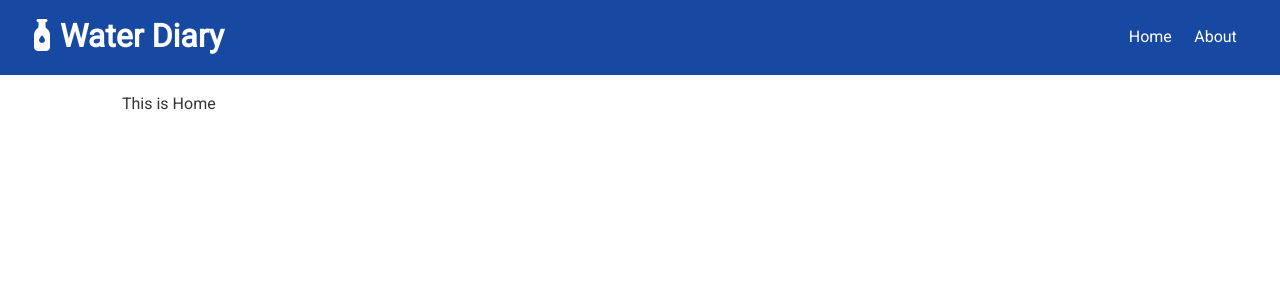
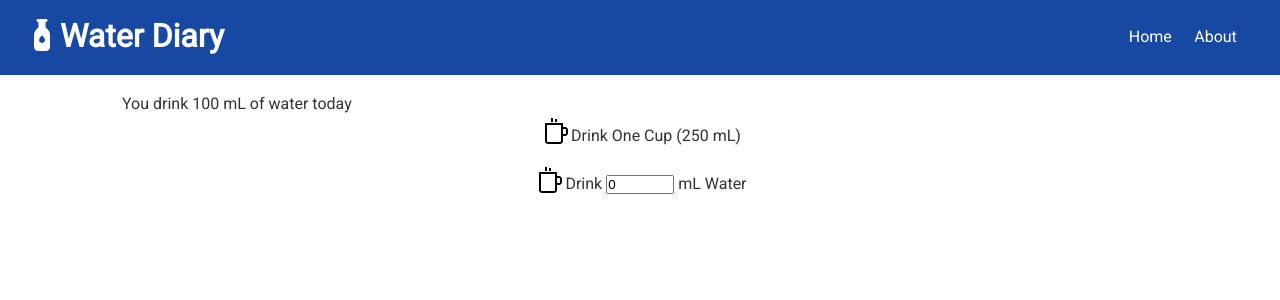
Before and after one commit to fanyewuji/water_diary, a React (Create React App) app in the folder client/: page / in a window 1280 px wide. Shown: the top 300 px of the page. Built offline with nearby package versions, Linux system fonts and the light colour scheme.

Commit message:
add drink water action for default and specific amount

```diff
--- a/client/src/App.css
+++ b/client/src/App.css
@@ -400,6 +400,31 @@ table th {
   transition: opacity 1000ms ease-in;
 }
 
+
+.drinkBtns {
+  display: flex;
+  flex-direction: column;
+  justify-content: center;
+  align-items: center;
+}
+
+.oneCupBtn {
+  display: flex;
+  justify-content: start;
+  align-items: center;
+}
+
+.oneCupIcon {
+  cursor: pointer;
+}
+
+.anyAmountBtn {
+  display: flex;
+  flex-direction: row;
+  justify-content: start;
+  align-items: center;
+}
+
 /* Mobile Styles */
 @media (max-width: 700px) {
   .hide-sm {
--- a/client/src/components/pages/Home.js
+++ b/client/src/components/pages/Home.js
@@ -1,8 +1,9 @@
-import React from 'react'
+import React from 'react';
+import Water from '../water/Water';
 
 const Home = () => {
   return (
-    <div>This is Home</div>
+    <Water />
   )
 }
 
--- /dev/null
+++ b/client/src/components/water/Water.js
@@ -0,0 +1,64 @@
+import React, { useState, useContext } from 'react';
+import WaterContext from '../../context/water/waterContext';
+
+const cupIcon =
+<svg width="32px" height="32px" viewBox="0 0 32 32" xmlns="http://www.w3.org/2000/svg">
+    <path d="M 12 2 L 12 6 L 14 6 L 14 2 Z M 16 3 L 16 6 L 18 6 L 18 3 Z M 6 7 L 6 25 C 6 26.644531 7.355469 28 9 28 L 21 28 C 22.644531 28 24 26.644531 24 25 L 24 20 L 26 20 C 27.644531 20 29 18.644531 29 17 L 29 14 C 29 12.355469 27.644531 11 26 11 L 24 11 L 24 7 Z M 8 9 L 22 9 L 22 25 C 22 25.554688 21.554688 26 21 26 L 9 26 C 8.445313 26 8 25.554688 8 25 Z M 24 13 L 26 13 C 26.554688 13 27 13.445313 27 14 L 27 17 C 27 17.554688 26.554688 18 26 18 L 24 18 Z"/>
+</svg>
+
+const DEFAULT_AMOUNT = 250;
+
+const Water = () => {
+    const waterContext = useContext(WaterContext);
+
+    const { waterToday } = waterContext;
+
+    const [customAmount, setCustomAmount] = useState(0);
+
+    const handleDrinkOneCup = () => {
+        waterContext.drinkWater(DEFAULT_AMOUNT);
+    }
+
+    const handleDrinkAnyAmount = () => {
+        waterContext.drinkWater(Number(customAmount));
+        setCustomAmount(0);
+    }
+
+    const handleChangeAmount = e => {
+        setCustomAmount(e.target.value);
+    }
+
+    return (
+        <>
+            <div>You drink { waterToday.water } mL of water today</div>
+            <div className='drinkBtns'>
+                <div className='oneCupBtn'>
+                    <div className='oneCupIcon' onClick={handleDrinkOneCup}>
+                        { cupIcon }
+                    </div>
+                    <span className='oneCupText'>Drink One Cup (250 mL)</span>
+                </div>
+                <div className='anyAmountBtn'>
+                    <div className='anyAmountIcon' onClick={handleDrinkAnyAmount}>
+                        { cupIcon }
+                    </div>
+                    <div>
+                        <span className='anyAmountText'>Drink </span>
+                            <input
+                                type='number'
+                                name='anyAmount'
+                                value={customAmount}
+                                min='0'
+                                max='3000'
+                                step='50'
+                                onChange={handleChangeAmount}
+                            />
+                        <span className='anyAmountText'> mL Water</span>
+                    </div>
+                </div>
+            </div>
+        </>
+    )
+}
+
+export default Water
--- a/client/src/context/types.js
+++ b/client/src/context/types.js
@@ -1,3 +1,3 @@
-export const DRINK_ONE = 'DRINK_ONE';
+export const DRINK_WATER = 'DRINK_WATER';
 export const SET_TODAY = 'SET_TODAY';
-export const UPDATE_TODAY = 'UPDATE_TODAY';
+// export const UPDATE_TODAY = 'UPDATE_TODAY';
--- a/client/src/context/water/WaterState.js
+++ b/client/src/context/water/WaterState.js
@@ -3,9 +3,8 @@ import WaterContext from './waterContext';
 import waterReducer from './waterReducer';
 
 import {
-    DRINK_ONE,
+    DRINK_WATER,
     SET_TODAY,
-    UPDATE_TODAY,
 } from '../types';
 
 const WaterState = props => {
@@ -13,7 +12,7 @@ const WaterState = props => {
         waterToday: {
             id: 1,
             date: '2022-04-27',
-            water: 2
+            water: 100
         }
     };
 
@@ -21,12 +20,19 @@ const WaterState = props => {
 
     // Set today's water
 
-    // Update today's water
+    // drink water and update today's water
+    const drinkWater = amount => {
+        dispatch({
+            type: DRINK_WATER,
+            payload: amount
+        })
+    }
 
     return (
         <WaterContext.Provider
             value={{
-                waterToday: state.waterToday
+                waterToday: state.waterToday,
+                drinkWater
             }}>
             {props.children}
         </WaterContext.Provider>
--- a/client/src/context/water/waterReducer.js
+++ b/client/src/context/water/waterReducer.js
@@ -1,11 +1,18 @@
 import {
-    DRINK_ONE,
+    DRINK_WATER,
     SET_TODAY,
-    UPDATE_TODAY,
 } from '../types';
 
 export default (state, action) => {
     switch(action.type) {
+        case DRINK_WATER:
+            return {
+                ...state,
+                waterToday: {
+                    ...state.waterToday,
+                    water: state.waterToday.water + action.payload,
+                }
+            }
         default:
             return state;
     }
```
